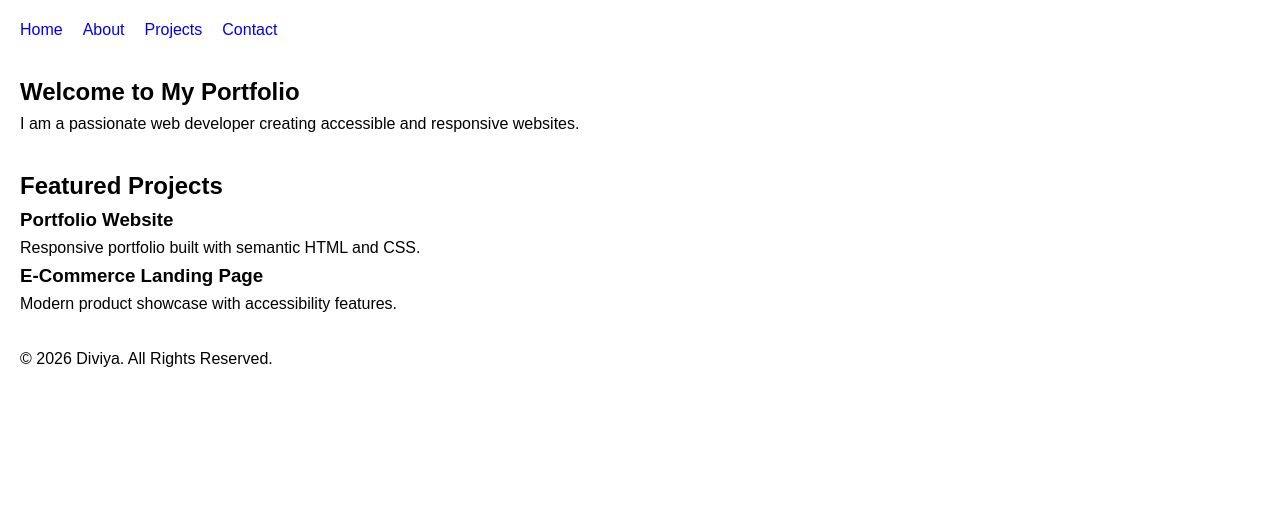
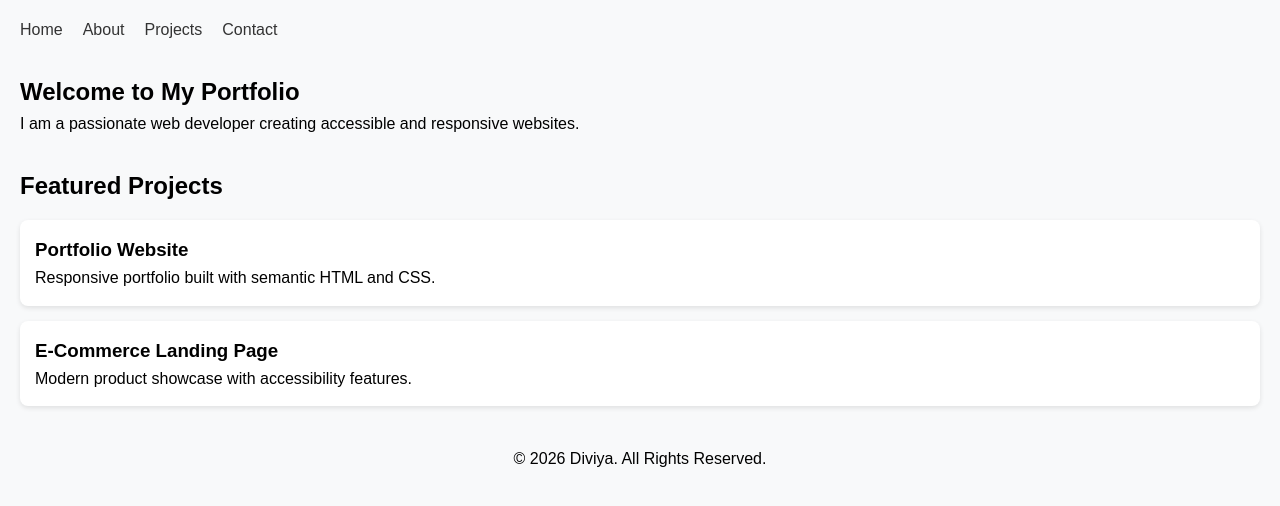
Before and after one commit to diviya2307-maker/html5-semantic-portfolio, a plain HTML site: page index.html in a window 1280 px wide. Shown: the part 74-580 px from the top of the page. Drawn offline with Linux system fonts and the light colour scheme; files that its build step writes are made by us from their sources.

Commit message:
Update and rename style.css to css/style.css

```diff
--- a/style.css
+++ b/css/style.css
@@ -8,6 +8,7 @@ body{
 font-family:Arial,sans-serif;
 line-height:1.6;
 padding:20px;
+background:#f8f9fa;
 }
 
 .skip-link{
@@ -23,6 +24,10 @@ padding:10px;
 border:2px solid #000;
 }
 
+header{
+margin-bottom:20px;
+}
+
 nav ul{
 display:flex;
 gap:20px;
@@ -32,6 +37,11 @@ margin:20px 0;
 
 a{
 text-decoration:none;
+color:#333;
+}
+
+a:hover{
+text-decoration:underline;
 }
 
 a:focus,
@@ -44,6 +54,14 @@ outline-offset:3px;
 
 section{
 margin:30px 0;
+}
+
+article{
+background:#fff;
+padding:15px;
+margin:15px 0;
+border-radius:8px;
+box-shadow:0 2px 5px rgba(0,0,0,0.1);
 }
 
 form{
@@ -61,3 +79,8 @@ button{
 padding:10px 20px;
 cursor:pointer;
 }
+
+footer{
+margin-top:40px;
+text-align:center;
+}
```
